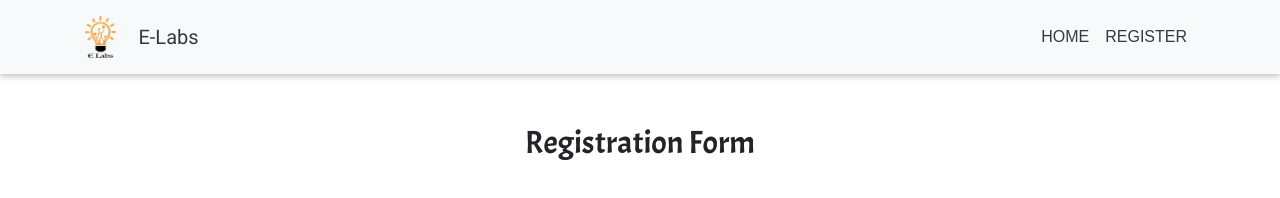
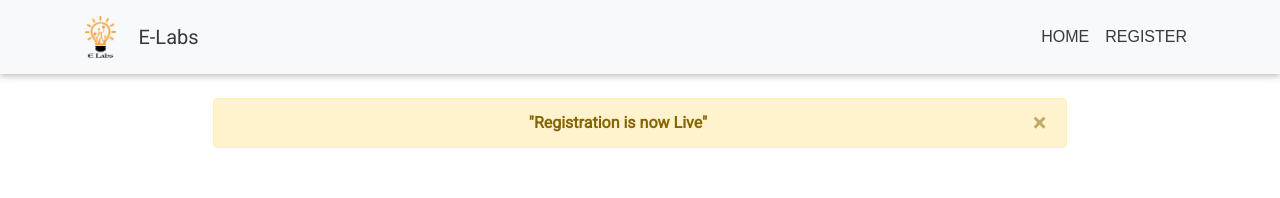
Before and after one commit to viswakash/elabsfrontend, a React (Create React App) app: page /register in a window 1280 px wide. Shown: the top 198 px of the page. Built offline with nearby package versions, Linux system fonts and the light colour scheme; no server answers.

Commit message:
Bootstrap Alert Components Added

```diff
--- a/src/App.js
+++ b/src/App.js
@@ -9,9 +9,36 @@ import Footer from './layouts/Footer';
 import Register from './components/Register';
 import Home from './components/Home'
 import Courses from './components/modals'
+import Alert_Success from './components/Alert_Success'
+import Alert_Fail from './components/Alert_Fail'
 
 class App extends Component {
+
+  constructor(props) {
+    super(props);
+
+    this.state = {
+      success: 'Registration is now Live'
+    };
+
+    this.onSubmit = fields => {
+        this.setState( {
+          success: fields
+        });
+    };
+
+  }
+
   render() {
+
+    var showAlert;
+    const message = this.state.success;
+    if (this.state.success == true) {
+      showAlert = <Alert_Success />;
+    } else {
+      showAlert = <Alert_Fail message={message}/>;
+    }
+
     return (
       <BrowserRouter>
       <div className="App">
@@ -22,7 +49,9 @@ class App extends Component {
               <Courses/>
           </Route>
           <Route path='/register'>
-              <Register/>
+              <br/>
+              {showAlert}
+              <Register onSubmit={fields => this.onSubmit(fields)}/>
           </Route>
         </Switch>
         <Footer/>
--- a/src/components/Alert.js
+++ /dev/null
@@ -1 +0,0 @@
-import React, { Component } from 'react';
--- /dev/null
+++ b/src/components/Alert_Fail.js
@@ -0,0 +1,18 @@
+import React, { Component } from 'react';
+
+export default class Alert extends Component {
+
+    render() {
+        return (
+            <div class="col-sm-8 mx-auto alert alert-warning alert-dismissible fade show" role="alert">
+            <button type="button" class="close" data-dismiss="alert" aria-label="Close">
+              <span aria-hidden="true">&times;</span>
+            </button>
+            <strong>{JSON.stringify(this.props.message , null , 2)}</strong>
+          </div>
+        )
+    }
+
+
+
+}
--- /dev/null
+++ b/src/components/Alert_Success.js
@@ -0,0 +1,18 @@
+import React, { Component } from 'react';
+
+export default class Alert extends Component {
+
+    render() {
+        return (
+            <div class="col-sm-8 mx-auto alert alert-success alert-dismissible fade show" role="alert">
+            <button type="button" class="close" data-dismiss="alert" aria-label="Close">
+              <span aria-hidden="true">&times;</span>
+            </button>
+            <strong>Your Form Has Been Successfully Submitted</strong>
+          </div>
+        )
+    }
+
+
+
+}
--- a/src/components/Register.js
+++ b/src/components/Register.js
@@ -152,8 +152,8 @@ import axios from 'axios';
             data:  Params
             }).then((response)=>{
             if (response.data.success){
-                alert("Your Form Has Been Successfully Submitted");
-                // this.props.onSubmit(response.data.success)
+                // alert("Your Form Has Been Successfully Submitted");
+                this.props.onSubmit(response.data.success)
                 this.setState({
                     name: '',
                     roll: '',
@@ -164,8 +164,8 @@ import axios from 'axios';
                     contact:'',
                 })
             }else {
-                alert(response.data.message);
-                // this.props.onSubmit(response.data.message)
+                //alert(response.data.message);
+                this.props.onSubmit(response.data.message)
             }
             })
 
@@ -190,7 +190,7 @@ import axios from 'axios';
                     </div>
                     <div className="form-group md-form">
                         <input
-                                type="text" maxlength="7"  pattern="[0-9]{7}"
+                                type="text" maxLength="7"  pattern="[0-9]{7}"
                                 placeholder="College Roll Number"
                                 className="form-control"
                                 value={this.state.roll}
@@ -208,7 +208,7 @@ import axios from 'axios';
                     </div>
                     <div className="form-group md-form">
                         <input
-                                type="text" maxlength="10"  pattern="[0-9]{10}"
+                                type="text" maxLength="10"  pattern="[0-9]{10}"
                                 className="form-control"
                                 placeholder="Whatsapp No."
                                 value={this.state.contact}
```
